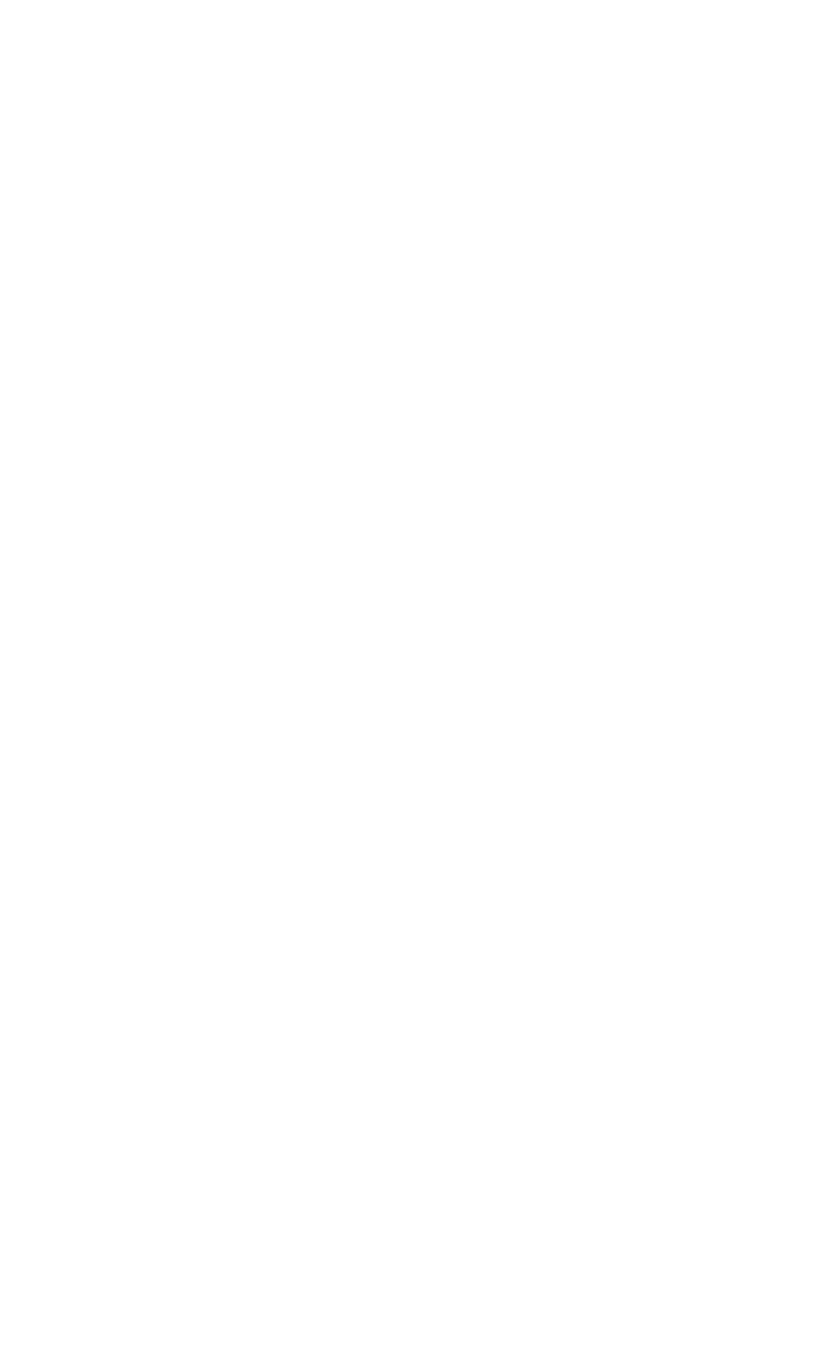
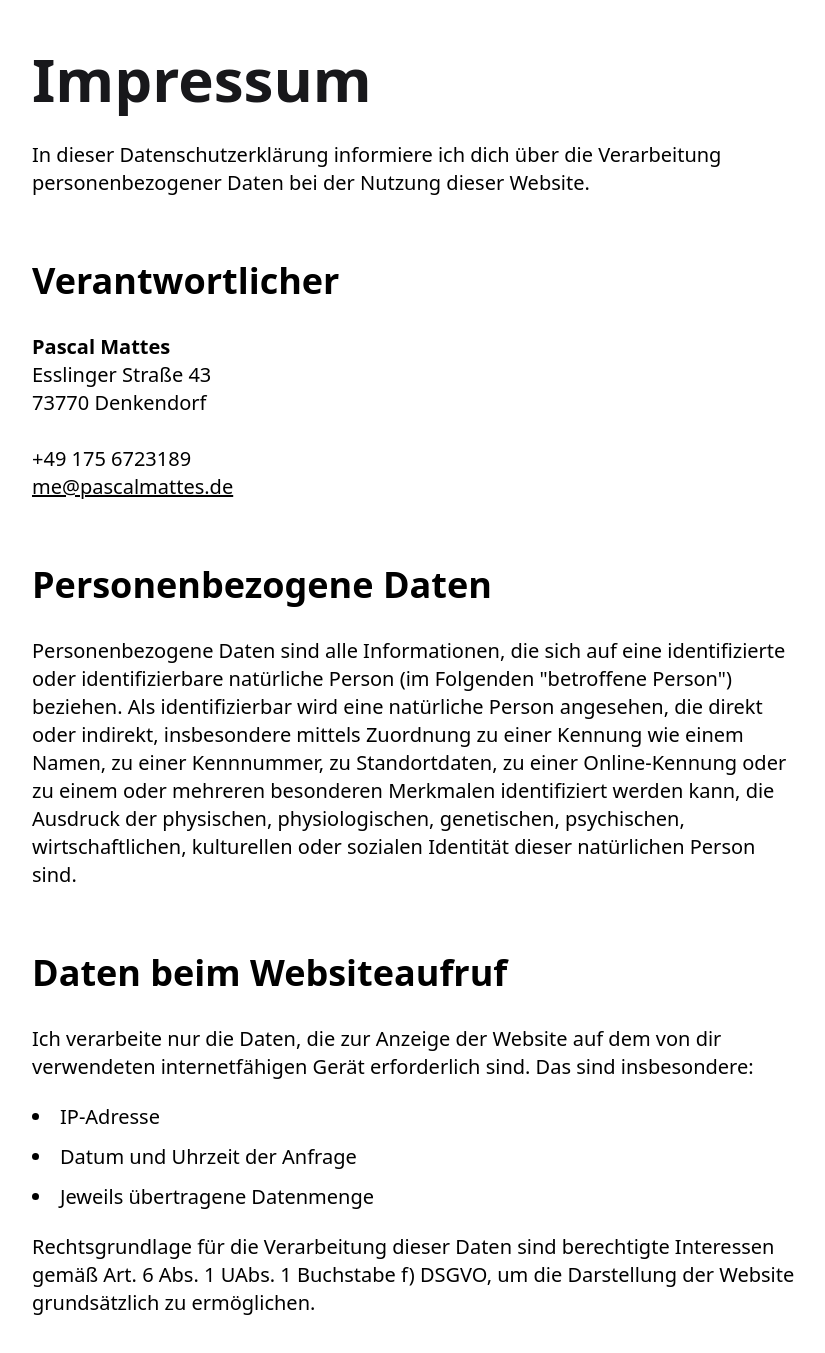
Before and after one commit to pascalmattes/pascalmattes.de, a Nuxt app: page /imprint in a window 1280 px wide. Before the commit this address had no page. Shown: the part 143-1496 px from the top of the page, without its empty margins (224-1049 px from the left). Before the commit the page ends 800 px from the top, so only its background shows below. Built offline with nearby package versions, Linux system fonts and the light colour scheme.

Commit message:
Add imprint

```diff
--- a/components/TheHeader.vue
+++ b/components/TheHeader.vue
@@ -2,7 +2,9 @@
   <div
     class="absolute z-50 flex items-center justify-center w-full py-8 md:px-24 lg:px-48"
   >
-    <div class="md:w-full max-w-screen-2xl"><Logo /></div>
+    <div class="md:w-full max-w-screen-2xl">
+      <NuxtLink to="/"><Logo /></NuxtLink>
+    </div>
   </div>
 </template>
 
--- /dev/null
+++ b/pages/imprint.vue
@@ -0,0 +1,66 @@
+<template>
+  <div class="flex justify-center min-h-screen px-8 lg:px-48 sm:px-20">
+    <div class="w-full max-w-3xl py-48 bg-white">
+      <h1
+        class="mb-8 text-4xl font-semibold text-zinc-900 md:text-5xl lg:text-6xl"
+      >
+        Impressum
+      </h1>
+      <p class="pb-8 text-xl">
+        In dieser Datenschutzerklärung informiere ich dich über die Verarbeitung
+        personenbezogener Daten bei der Nutzung dieser Website.
+      </p>
+      <div class="py-8">
+        <h2 class="mb-8 text-3xl font-semibold md:text-4xl">
+          Verantwortlicher
+        </h2>
+        <p class="text-xl">
+          <strong>Pascal Mattes</strong><br />
+          <span>Esslinger Straße 43</span><br />
+          <span>73770 Denkendorf</span><br /><br />
+          <span>+49 175 6723189</span><br />
+          <a class="underline" href="mailto:me@pascalmattes.de"
+            >me@pascalmattes.de</a
+          >
+        </p>
+      </div>
+      <div class="py-8">
+        <h2 class="mb-8 text-3xl font-semibold md:text-4xl">
+          Personenbezogene Daten
+        </h2>
+        <p class="text-xl">
+          Personenbezogene Daten sind alle Informationen, die sich auf eine
+          identifizierte oder identifizierbare natürliche Person (im Folgenden
+          "betroffene Person") beziehen. Als identifizierbar wird eine
+          natürliche Person angesehen, die direkt oder indirekt, insbesondere
+          mittels Zuordnung zu einer Kennung wie einem Namen, zu einer
+          Kennnummer, zu Standortdaten, zu einer Online-Kennung oder zu einem
+          oder mehreren besonderen Merkmalen identifiziert werden kann, die
+          Ausdruck der physischen, physiologischen, genetischen, psychischen,
+          wirtschaftlichen, kulturellen oder sozialen Identität dieser
+          natürlichen Person sind.
+        </p>
+      </div>
+      <div class="py-8">
+        <h2 class="mb-8 text-3xl font-semibold md:text-4xl">
+          Daten beim Websiteaufruf
+        </h2>
+        <p class="mb-4 text-xl">
+          Ich verarbeite nur die Daten, die zur Anzeige der Website auf dem von
+          dir verwendeten internetfähigen Gerät erforderlich sind. Das sind
+          insbesondere:
+        </p>
+        <ul class="mb-4 text-xl leading-loose list-disc list-inside">
+          <li>IP-Adresse</li>
+          <li>Datum und Uhrzeit der Anfrage</li>
+          <li>Jeweils übertragene Datenmenge</li>
+        </ul>
+        <p class="text-xl">
+          Rechtsgrundlage für die Verarbeitung dieser Daten sind berechtigte
+          Interessen gemäß Art. 6 Abs. 1 UAbs. 1 Buchstabe f) DSGVO, um die
+          Darstellung der Website grundsätzlich zu ermöglichen.
+        </p>
+      </div>
+    </div>
+  </div>
+</template>
--- a/pages/index.vue
+++ b/pages/index.vue
@@ -1,16 +1,16 @@
 <template>
   <div>
     <div
-      class="flex justify-center px-4 pt-48 bg-white md:pt-0 bg-gradient-to-b md:h-screen md:px-12 lg:px-20 xl:px-48"
+      class="flex justify-center px-4 pt-48 bg-white md:pt-0 md:h-screen md:px-12 lg:px-20 xl:px-48"
     >
       <div
         class="relative flex flex-col items-center w-full h-full max-w-screen-xl md:flex-row"
       >
         <div class="max-w-sm mb-8 lg:max-w-lg md:mb-0">
-          <p
+          <h1
             id="typeit"
             class="text-4xl text-zinc-900 md:text-5xl lg:text-6xl min-h-[200px] md:min-h-0"
-          ></p>
+          ></h1>
         </div>
         <img
           class="w-[22rem] lg:w-[28rem] md:absolute md:bottom-0 md:right-0"
@@ -79,6 +79,7 @@ import TypeIt from 'typeit';
 export default defineComponent({
   setup(): void {
     onMounted((): void => {
+      setTimeout((): void => {
         new TypeIt('#typeit', {
           speed: 50
         })
@@ -89,6 +90,7 @@ export default defineComponent({
             ' und versuche die Welt durch <a href="https://github.com/pascalmtts" class="underline text-zinc-500 decoration-zinc-500 decoration-4 underline-offset-4">Software</a> besser zu machen.'
           )
           .go();
+      }, 100);
     });
   }
 });
--- /dev/null
+++ b/plugins/router.scrollBehavior.js
@@ -0,0 +1,9 @@
+/* eslint-disable @typescript-eslint/typedef */
+/* eslint-disable @typescript-eslint/explicit-function-return-type */
+import { defineNuxtPlugin } from '#app';
+
+export default defineNuxtPlugin((nuxtApp) => {
+  nuxtApp.$router.options.scrollBehavior = () => {
+    return { left: 0, top: 0 };
+  };
+});
```
Lines whose indentation alone changed are shown as unchanged.
